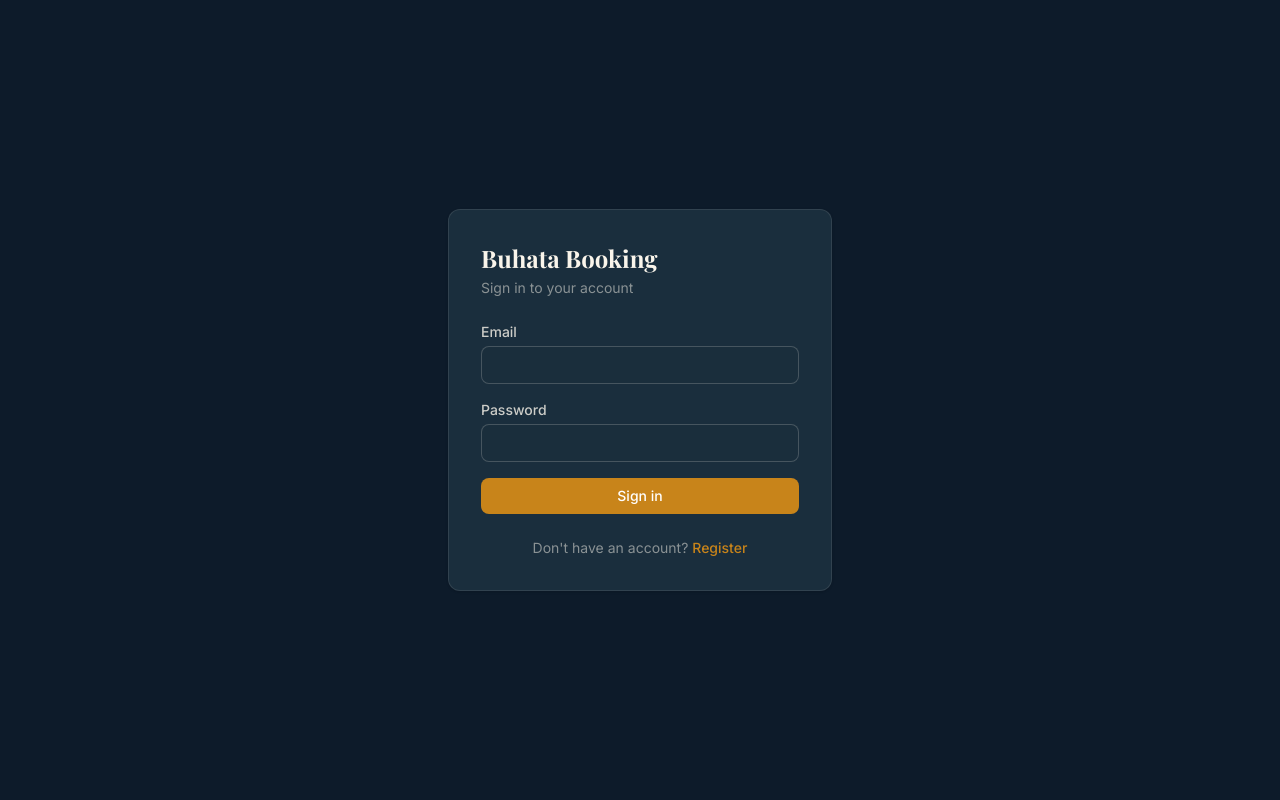
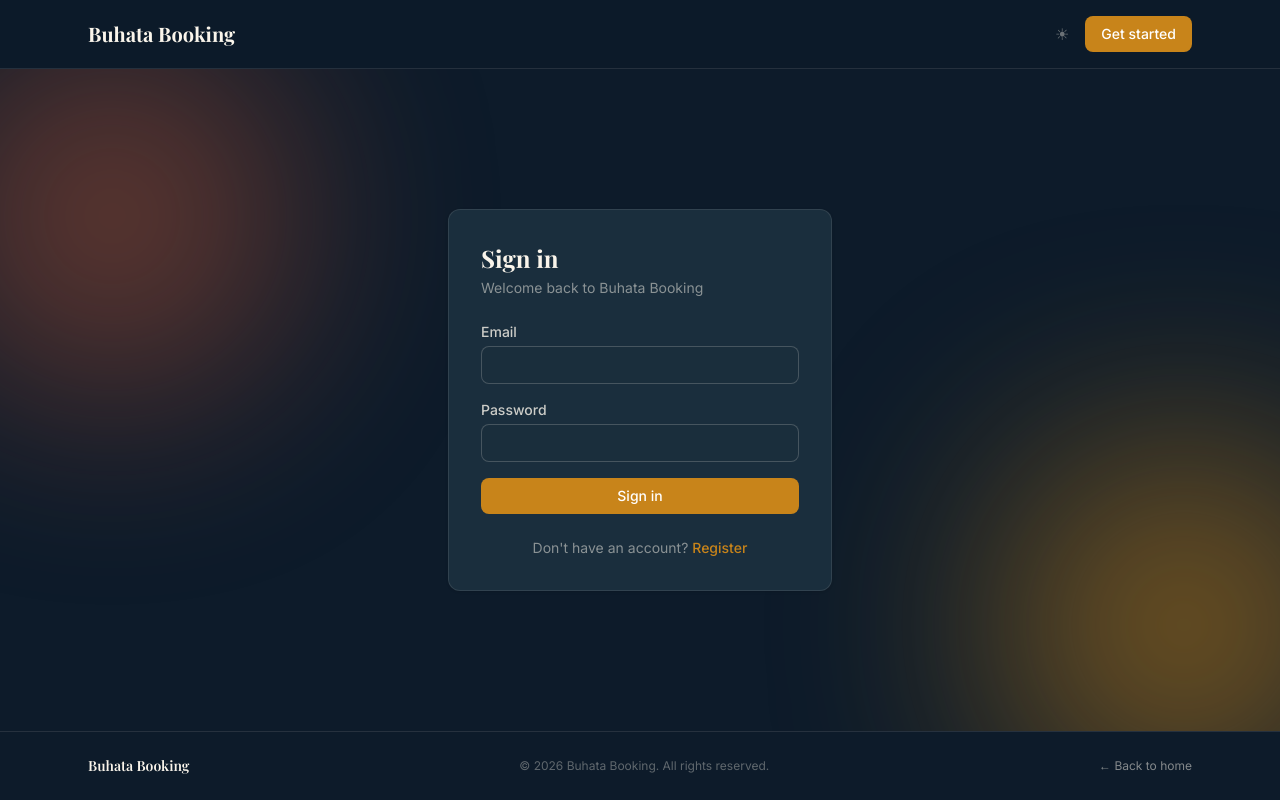
Before and after one commit to jonahmarc/paglambo-booking, a React (Vite) app in the folder codebase/frontend/: page /login in a window 1280 px wide. Built offline with nearby package versions, Linux system fonts and the light colour scheme; a web font is replaced by a local one.

Commit message:
create public layout

```diff
--- /dev/null
+++ b/codebase/frontend/src/components/PublicLayout.jsx
@@ -0,0 +1,73 @@
+import { Link } from 'react-router-dom'
+import { useTheme } from '../context/ThemeContext'
+
+export default function PublicLayout({ children, altTo, altLabel }) {
+  const { theme, toggle } = useTheme()
+
+  return (
+    <div className="min-h-screen bg-cream dark:bg-dark-base flex flex-col text-navy dark:text-cream">
+
+      {/* Navbar */}
+      <header className="border-b border-navy/10 dark:border-cream/10 sticky top-0 bg-cream/95 dark:bg-dark-base/95 backdrop-blur-sm z-20">
+        <div className="max-w-6xl mx-auto px-6 py-4 flex items-center justify-between">
+          <Link to="/" className="text-xl font-bold font-display text-navy dark:text-cream hover:opacity-80 transition-opacity">
+            Buhata Booking
+          </Link>
+          <div className="flex items-center gap-4">
+            <button
+              onClick={toggle}
+              aria-label="Toggle theme"
+              className="text-navy/40 dark:text-cream/40 hover:text-navy dark:hover:text-cream transition-colors text-base leading-none"
+            >
+              {theme === 'dark' ? '☀' : '☽'}
+            </button>
+            {altTo && (
+              <Link
+                to={altTo}
+                className="bg-amber hover:bg-amber/90 text-white text-sm font-medium px-4 py-2 rounded-lg transition-colors"
+              >
+                {altLabel}
+              </Link>
+            )}
+          </div>
+        </div>
+      </header>
+
+      {/* Main — orb background + centered content */}
+      <main className="relative overflow-hidden flex-1 flex items-center justify-center p-4 py-16">
+        {/* Orb A — terracotta, top-left */}
+        <div
+          className="pointer-events-none absolute -top-20 -left-20 w-96 h-96 rounded-full bg-terracotta blur-[120px]"
+          style={{ animation: 'float-b 10s ease-in-out infinite' }}
+        />
+        {/* Orb B — amber, bottom-right */}
+        <div
+          className="pointer-events-none absolute -bottom-24 -right-16 w-80 h-80 rounded-full bg-amber blur-[110px]"
+          style={{ animation: 'float-a 8s ease-in-out infinite 2s' }}
+        />
+
+        <div className="relative z-10 w-full">
+          {children}
+        </div>
+      </main>
+
+      {/* Footer */}
+      <footer className="border-t border-navy/10 dark:border-cream/10">
+        <div className="max-w-6xl mx-auto px-6 py-6 flex flex-col sm:flex-row items-center justify-between gap-3">
+          <Link to="/" className="font-display font-semibold text-navy dark:text-cream hover:opacity-80 transition-opacity text-sm">
+            Buhata Booking
+          </Link>
+          <p className="text-xs text-navy/35 dark:text-cream/35">
+            &copy; {new Date().getFullYear()} Buhata Booking. All rights reserved.
+          </p>
+          <Link
+            to="/"
+            className="text-xs text-navy/50 dark:text-cream/50 hover:text-navy dark:hover:text-cream transition-colors"
+          >
+            ← Back to home
+          </Link>
+        </div>
+      </footer>
+    </div>
+  )
+}
--- a/codebase/frontend/src/pages/Login.jsx
+++ b/codebase/frontend/src/pages/Login.jsx
@@ -1,6 +1,7 @@
 import { useState } from 'react'
 import { Link, useNavigate } from 'react-router-dom'
 import { useAuth } from '../context/AuthContext'
+import PublicLayout from '../components/PublicLayout'
 
 const INPUT_CLS = 'w-full border border-navy/20 dark:border-cream/20 bg-cream dark:bg-navy/50 text-navy dark:text-cream rounded-lg px-3 py-2 text-sm focus:outline-none focus:ring-2 focus:ring-amber placeholder:text-navy/30 dark:placeholder:text-cream/30'
 
@@ -26,10 +27,10 @@ export default function Login() {
   }
 
   return (
-    <div className="min-h-screen bg-cream dark:bg-dark-base flex items-center justify-center p-4">
-      <div className="bg-cream dark:bg-navy rounded-xl shadow-sm border border-navy/10 dark:border-cream/10 w-full max-w-sm p-8">
-        <h1 className="text-2xl font-bold font-display text-navy dark:text-cream mb-1">Buhata Booking</h1>
-        <p className="text-sm text-navy/50 dark:text-cream/50 mb-6">Sign in to your account</p>
+    <PublicLayout altTo="/register" altLabel="Get started">
+      <div className="bg-cream dark:bg-navy rounded-xl shadow-sm border border-navy/10 dark:border-cream/10 w-full max-w-sm mx-auto p-8">
+        <h1 className="text-2xl font-bold font-display text-navy dark:text-cream mb-1">Sign in</h1>
+        <p className="text-sm text-navy/50 dark:text-cream/50 mb-6">Welcome back to Buhata Booking</p>
 
         {error && (
           <div className="mb-4 px-4 py-3 rounded-lg bg-terracotta/10 border border-terracotta/30 text-sm text-terracotta">
@@ -74,6 +75,6 @@ export default function Login() {
           </Link>
         </p>
       </div>
-    </div>
+    </PublicLayout>
   )
 }
--- a/codebase/frontend/src/pages/Register.jsx
+++ b/codebase/frontend/src/pages/Register.jsx
@@ -1,6 +1,7 @@
 import { useState } from 'react'
 import { Link, useNavigate } from 'react-router-dom'
 import { useAuth } from '../context/AuthContext'
+import PublicLayout from '../components/PublicLayout'
 
 const PLANS = [
   {
@@ -48,10 +49,10 @@ export default function Register() {
   }
 
   return (
-    <div className="min-h-screen bg-cream dark:bg-dark-base flex items-center justify-center p-4">
-      <div className="bg-cream dark:bg-navy rounded-xl shadow-sm border border-navy/10 dark:border-cream/10 w-full max-w-lg p-8">
-        <h1 className="text-2xl font-bold font-display text-navy dark:text-cream mb-1">Buhata Booking</h1>
-        <p className="text-sm text-navy/50 dark:text-cream/50 mb-6">Create your business account</p>
+    <PublicLayout altTo="/login" altLabel="Sign in">
+      <div className="bg-cream dark:bg-navy rounded-xl shadow-sm border border-navy/10 dark:border-cream/10 w-full max-w-lg mx-auto p-8">
+        <h1 className="text-2xl font-bold font-display text-navy dark:text-cream mb-1">Create your account</h1>
+        <p className="text-sm text-navy/50 dark:text-cream/50 mb-6">Get started with Buhata Booking</p>
 
         {error && (
           <div className="mb-4 px-4 py-3 rounded-lg bg-terracotta/10 border border-terracotta/30 text-sm text-terracotta">
@@ -121,6 +122,6 @@ export default function Register() {
           <Link to="/login" className="text-amber hover:text-amber/80 font-medium">Sign in</Link>
         </p>
       </div>
-    </div>
+    </PublicLayout>
   )
 }
```
